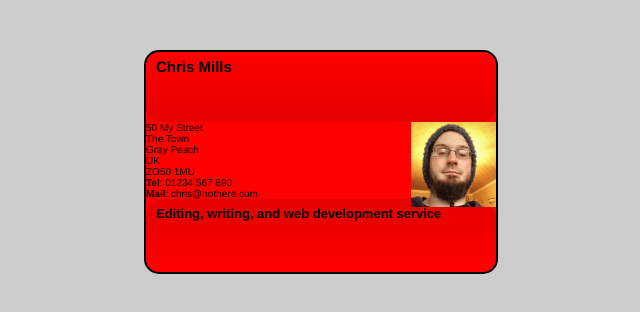
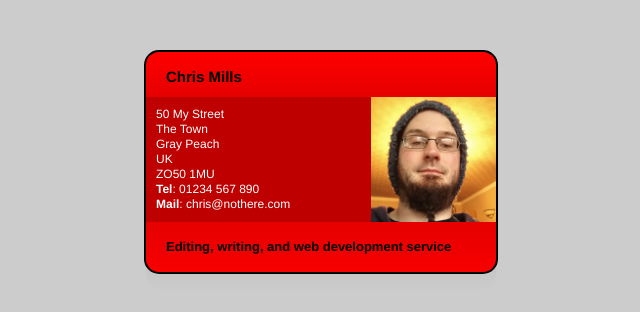
Before and after one commit to vlaxroque/business-card-assessment, a plain HTML site: page index.html in a window 1280 px wide. Shown: the whole page, without its empty margins (319-959 px from the left). Drawn offline with Linux system fonts and the light colour scheme.

Commit message:
commited

```diff
--- a/style.css
+++ b/style.css
@@ -1,4 +1,4 @@
-/* General styles - put these straight into your stylesheet */
+ /* General styles - put these straight into your stylesheet */
 
 body {
     margin: 0;
@@ -27,32 +27,57 @@ body {
     border: 0.2em solid black;
     border-radius: 1.5em;
   }
-  img {
-    max-width:85px;
-    height:auto;
-}
+
+  .article {
+    margin: 0px 0px 0px 0px;
+    color:white;
+    font-size:12px;
+  }
+  .article .p{
+    padding:10px 10px 10px 25x;
+  }
 
   .card footer{
     background-image: linear-gradient(to bottom,rgba(0,0,0,0.1), rgba(0,0,0,0));
-    border-radius: 1.5em 1.5em 0 0;
+    border-radius: 0em 0em 1.5em 1.5em ;
     height: 50px;
     line-height:10px;
-    padding:10px;
+    padding:10px 10px  10px 10px;
     font-size:1.3em;
   }
 
+  .card footer p{
+    padding:10px 10px  10px 10px;
+  }
   .card header{
     background-image: linear-gradient(to bottom,rgba(0,0,0,0), rgba(0,0,0,0.1));
-    border-radius: 0 0 1.5em 1.5em;
-    height: 50px;
+    border-radius:  1.5em 1.5em 0em 0em;
+    height: 25px;
     line-height:10px;
-    padding:10px;
+    margin:0px 0px 0px 0px;
+    padding:10px 10px 10px 10px;
   }
   .h2,p{
       margin:0;
+  }
+  .card header h2{
+    margin:0px 0px 0px 0px;
+    padding:10px 10px 10px 10px;
+
   }
 
   .card article img{
     max-height: 100%;
     float: right;
+    height:125px;
   }
+   .p {
+     background:rgb(190,0,0);
+     filter:alpha(opacity=60);
+   }
+
+  .article .p{
+    margin:0px 0px 0px 0px;
+    padding: 10px 10px 10px 10px;
+    line-height: 15px;
+  }
```
